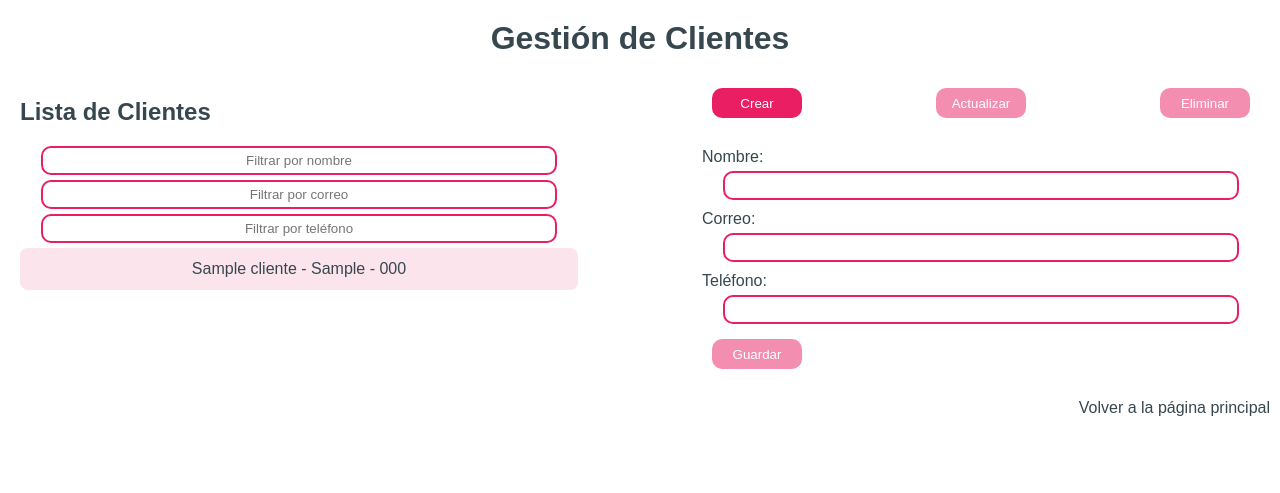
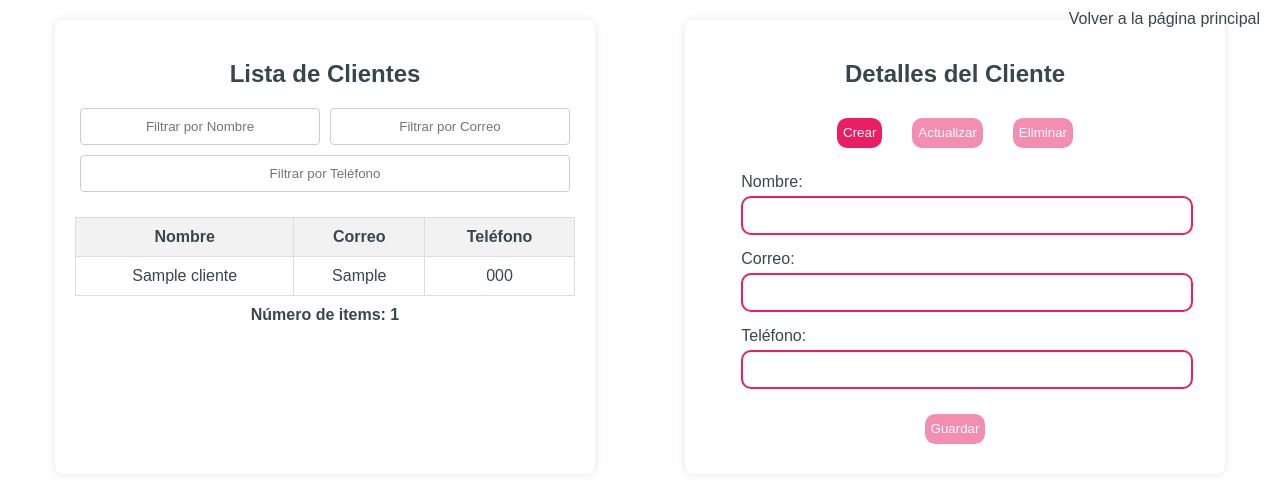
Before and after one commit to maicoleem/tienda, a Flask app: page /clientes in a window 1280 px wide. Shown: the top 493 px of the page. Run offline with Flask 3, Linux system fonts and the light colour scheme; tables that the repository leaves empty hold one stand-in row (values such as "Sample post").

Commit message:
desing customers ok

```diff
--- a/static/clientes.css
+++ b/static/clientes.css
@@ -1,55 +1,129 @@
-h1 {
+/* clientes.css */
+
+.container {
+    display: flex;
+    flex-wrap: wrap;
+    justify-content: space-around;
+    padding: 20px;
+    gap: 20px;
+}
+.card {
+     background-color: #fff;
+    border-radius: 8px;
+    box-shadow: 0 0 10px rgba(0,0,0,0.1);
+    padding: 20px;
+    flex: 1; /* Permite que las tarjetas se expandan en el espacio disponible */
+    min-width: 300px; /* Ancho mínimo para cada tarjeta */
+    max-width: 500px;
+}
+.formulario-clientes {
+    display: flex;
+     flex-direction: column;
+    align-items: center;
+}
+
+.formulario-clientes h2 {
     text-align: center;
+    margin-bottom: 20px;
+}
+.formulario-clientes .botones {
+    display: flex;
+    justify-content: center;
+    gap: 10px;
+    margin-bottom: 15px;
+}
+.formulario-clientes button{
+    min-width: auto;
+}
+.formulario-clientes button:disabled {
+    background-color: rgba(233, 30, 99, 0.5); /* Rosa Fuerte con transparencia */
+    color: #FFFFFF;
+}
+.formulario-clientes form {
+    display: flex;
+    flex-direction: column;
+    width: 90%;
+    align-items: center;
+}
+.form-group {
+    margin-bottom: 15px;
+    width: 95%;
+}
+.form-group label {
+    display: block;
+    margin-bottom: 5px;
+    text-align: left;
+}
+.formulario-clientes form input {
+    width: 100%;
+}
+.lista-clientes{
+       display: flex;
+    flex-direction: column;
+    align-items: center;
+}
+.lista-clientes h2{
+      text-align: center;
+    margin-bottom: 15px;
+}
+.table-container {
+    width: 100%;
+    overflow-x: auto;
+}
+.column-filters {
+    display: flex;
+    justify-content: space-between;
+    margin-bottom: 10px;
+    flex-wrap: wrap;
+}
+.column-filters input {
+     flex: 1; /* Divide el espacio disponible entre los filtros */
+    min-width: 150px; /* Ancho mínimo para cada filtro */
+    margin: 5px; /* Espacio entre los filtros */
+    padding: 10px;
+    border: 1px solid #ccc;
+    border-radius: 4px;
+}
+.cliente-table {
+    width: 100%;
+    border-collapse: collapse;
     margin-top: 20px;
 }
 
-.container {
-    display: flex;
-    flex-direction: row;
-    justify-content: space-between;
-    margin: 20px;
-    gap: 20px;
+.cliente-table th, .cliente-table td {
+    padding: 10px;
+    border: 1px solid #ddd;
+    text-align: center;
 }
 
-.lista-clientes, .formulario-clientes {
-    width: 45%;
+.cliente-table thead th {
+    background-color: #f2f2f2;
+    cursor: pointer;
 }
 
-
-.link-back{
-    display: flex;
-    margin: 10px;
-    justify-content: right;
+.cliente-table tbody tr:hover {
+    background-color: #f9f9f9;
 }
-
-.lista-clientes input, .formulario-clientes input {
-    display: block;
-    width: 90%;
-    margin: 5px auto;
-    padding: 5px;
+.cliente-table th.sorted-asc::after {
+    content: " ▲";
 }
-
-#clientes-lista {
-    list-style-type: none;
-    padding: 0;
-    max-height: 500px;
-    overflow-y: none;
-    justify-content: center;
+.cliente-table th.sorted-desc::after {
+    content: " ▼";
 }
-
-.formulario-clientes .botones {
-    display: flex;
-    justify-content: space-between;
-    margin-bottom: 20px;
+#item-count {
+    margin-top: 10px;
+    text-align: center;
+    font-weight: bold;
 }
-
-form label {
-    display: block;
-    margin-top: 10px;
+/* Para dispositivos pequeños */
+@media (max-width: 768px) {
+    .container{
+        flex-direction: column;
+    }
+    .column-filters{
+        flex-direction: column;
+    }
+     .column-filters input {
+          width: calc(100% - 20px)
+     }
 }
-
-form input {
-    width: 100%;
-    padding: 5px;
-    margin-top: 5px;
-}
--- a/static/clientes.js
+++ b/static/clientes.js
@@ -1,37 +1,48 @@
+document.addEventListener('DOMContentLoaded', () => {
     const listaClientes = document.getElementById('clientes-lista');
     const btnCrear = document.getElementById('btn-crear');
     const btnGuardar = document.getElementById('btn-guardar');
     const btnActualizar = document.getElementById('btn-actualizar');
     const btnEliminar = document.getElementById('btn-eliminar');
     const formCliente = document.getElementById('form-cliente');
-
+    const itemCountDiv = document.getElementById('item-count')
     // Filtros
-const filtroNombre = document.getElementById('filtro-nombre');
-const filtroCorreo = document.getElementById('filtro-correo');
-const filtroTelefono = document.getElementById('filtro-telefono');
-
+     const columnFilters = Array.from(document.querySelectorAll('.column-filters input'));
     // Datos seleccionados
     let clienteSeleccionado = null;
-
+    let clientesData = []
+    let currentSortColumn = null;
+    let sortDirection = 'asc';
     //apiURL
-const apiURL =  '/api/clientes/';
+    const apiURL = '/api/clientes/';
 
     // Cargar clientes
     function cargarClientes() {
         fetch(apiURL)
             .then(response => response.json())
             .then(clientes => {
+               clientesData = clientes;
+              renderTable(clientesData)
+              updateItemCount(clientesData)
+            });
+    }
+     const renderTable = (data) => {
          listaClientes.innerHTML = '';
-            clientes.forEach(cliente => {
-                const li = document.createElement('li');
-                li.textContent = `${cliente.nombre} - ${cliente.correo} - ${cliente.telefono}`;
+         data.forEach(cliente => {
+             const li = document.createElement('tr');
+             li.innerHTML = `
+                  <td>${cliente.nombre}</td>
+                  <td>${cliente.correo}</td>
+                   <td>${cliente.telefono}</td>
+                 `;
              li.dataset.id = cliente.id;
              li.addEventListener('click', () => seleccionarCliente(cliente));
             listaClientes.appendChild(li);
          });
-        });
     }
-
+      const updateItemCount = (data) => {
+        itemCountDiv.textContent = `Número de items: ${data.length}`;
+    };
     // Seleccionar cliente
     function seleccionarCliente(cliente) {
         clienteSeleccionado = cliente;
@@ -45,7 +56,7 @@ function seleccionarCliente(cliente) {
     }
 
     // Crear cliente
-btnCrear.addEventListener('click', () =>{
+    btnCrear.addEventListener('click', () => {
         btnGuardar.disabled = false;
         btnActualizar.disabled = true;
         btnEliminar.disabled = true;
@@ -59,7 +70,7 @@ btnGuardar.addEventListener('click', () => {
         fetch(apiURL, {
             method: 'POST',
             headers: { 'Content-Type': 'application/json' },
-        body: JSON.stringify({ nombre, correo, telefono}),
+            body: JSON.stringify({ nombre, correo, telefono }),
         })
             .then(response => {
                 if (response.ok) {
@@ -101,31 +112,64 @@ btnEliminar.addEventListener('click', () => {
 
     // Filtros en la lista
    function filtrarLista() {
-    const nombreFiltro = filtroNombre.value.toLowerCase();
-    const correoFiltro = filtroCorreo.value.toLowerCase();
-    const telefonoFiltro = filtroTelefono.value.toLowerCase();
+        const columnFiltersValues = columnFilters.reduce((acc, input) => {
+            acc[input.dataset.column] = input.value.toLowerCase();
+            return acc;
+        }, {});
+        const filteredData = clientesData.filter(cliente => {
+            return Object.keys(columnFiltersValues).every(column => {
+                if(!columnFiltersValues[column]){
+                  return true;
+                }
+                const value = String(cliente[column]).toLowerCase();
+                return value.includes(columnFiltersValues[column])
+            });
+         });
+          renderTable(filteredData);
+          updateItemCount(filteredData)
+    }
+     function sortTable(column) {
+        if (currentSortColumn === column) {
+             sortDirection = sortDirection === 'asc' ? 'desc' : 'asc';
+        } else {
+            currentSortColumn = column;
+            sortDirection = 'asc';
+        }
+        const sortedData = [...clientesData].sort((a, b) => {
+            const aValue = a[column];
+            const bValue = b[column];
 
-    Array.from(listaClientes.children).forEach(li => {
-        const [nombre, correo, telefono] = li.textContent.split(' - ');
-        li.style.display =
-            nombre.toLowerCase().includes(nombreFiltro) &&
-            correo.toLowerCase().includes(correoFiltro) &&
-            telefono.toLowerCase().includes(telefonoFiltro)
-                ? ''
-                : 'none';
+            if (typeof aValue === 'number' && typeof bValue === 'number') {
+                return sortDirection === 'asc' ? aValue - bValue : bValue - aValue
+            }
+            if (aValue < bValue) return sortDirection === 'asc' ? -1 : 1;
+            if (aValue > bValue) return sortDirection === 'asc' ? 1 : -1;
+             return 0;
+        });
+        renderTable(sortedData)
+       updateSortIndicators();
+    }
+      function updateSortIndicators() {
+        const thElements = document.querySelectorAll('.cliente-table thead th');
+        thElements.forEach(th => {
+            th.classList.remove('sorted-asc', 'sorted-desc');
+            if (th.dataset.column === currentSortColumn) {
+                th.classList.add(sortDirection === 'asc' ? 'sorted-asc' : 'sorted-desc');
+            }
         });
     }
-
     //limpiar formulario
-function limpiarFormulario(){
+    function limpiarFormulario() {
         formCliente.nombre.value = '';
         formCliente.correo.value = '';
         formCliente.telefono.value = '';
     }
-
-filtroNombre.addEventListener('input', filtrarLista);
-filtroCorreo.addEventListener('input', filtrarLista);
-filtroTelefono.addEventListener('input', filtrarLista);
-
+     columnFilters.forEach(input => {
+         input.addEventListener('input', filtrarLista)
+    })
+    document.querySelectorAll('.cliente-table thead th').forEach(th => {
+        th.addEventListener('click', () => sortTable(th.dataset.column))
+    })
     // Inicialización
     cargarClientes();
+});
--- a/templates/clientes.html
+++ b/templates/clientes.html
@@ -1,5 +1,5 @@
 <!DOCTYPE html>
-<html lang="en">
+<html lang="es">
 <head>
     <meta charset="UTF-8">
     <meta name="viewport" content="width=device-width, initial-scale=1.0">
@@ -9,43 +9,59 @@
     <script src="{{ url_for('static', filename='clientes.js') }}" defer></script>
 </head>
 <body>
-
-    <h1>Gestión de Clientes</h1>
-
+    <a href="/" style="position: absolute; top: 10px; right: 20px;">Volver a la página principal</a>
     <div class="container">
         <!-- Sección de lista -->
-        <div class="lista-clientes">
+        <div class="lista-clientes card">
             <h2>Lista de Clientes</h2>
-            <input type="text" id="filtro-nombre" placeholder="Filtrar por nombre">
-            <input type="text" id="filtro-correo" placeholder="Filtrar por correo">
-            <input type="text" id="filtro-telefono" placeholder="Filtrar por teléfono">
-            <ul id="clientes-lista"></ul>
+             <div class="table-container">
+                 <div class="column-filters">
+                        <input type="text" data-column="nombre" placeholder="Filtrar por Nombre">
+                        <input type="text" data-column="correo" placeholder="Filtrar por Correo">
+                        <input type="text" data-column="telefono" placeholder="Filtrar por Teléfono">
+                  </div>
+                    <table class="cliente-table">
+                        <thead>
+                        <tr>
+                            <th data-column="nombre">Nombre</th>
+                            <th data-column="correo">Correo</th>
+                            <th data-column="telefono">Teléfono</th>
+                        </tr>
+                        </thead>
+                        <tbody id="clientes-lista">
+                        <!-- Las filas se llenarán dinámicamente -->
+                        </tbody>
+                    </table>
+             </div>
+             <div id="item-count"></div>
          </div>
 
         <!-- Sección de formulario -->
-        <div class="formulario-clientes">
+        <div class="formulario-clientes card">
+            <h2>Detalles del Cliente</h2>
             <div class="botones">
                 <button id="btn-crear">Crear</button>
                 <button id="btn-actualizar" disabled>Actualizar</button>
                 <button id="btn-eliminar" disabled>Eliminar</button>
             </div>
             <form id="form-cliente">
+                 <div class="form-group">
                     <label for="nombre">Nombre:</label>
                     <input type="text" id="nombre" name="nombre" required>
-
+                </div>
+                 <div class="form-group">
                     <label for="correo">Correo:</label>
                      <input type="email" id="correo" name="correo" required>
-
+                 </div>
+                <div class="form-group">
                      <label for="telefono">Teléfono:</label>
                     <input type="tel" id="telefono" name="telefono" required>
+                </div>
             </form>
              <div class="botnes_crear">
                 <button id="btn-guardar" disabled>Guardar</button>
              </div>
          </div>
     </div>
-    <div class="link-back">
-        <a href="/" style="display: block; margin-bottom: 20px;">Volver a la página principal</a>
-    </div>
 </body>
 </html>
```
Lines whose indentation alone changed are shown as unchanged.
